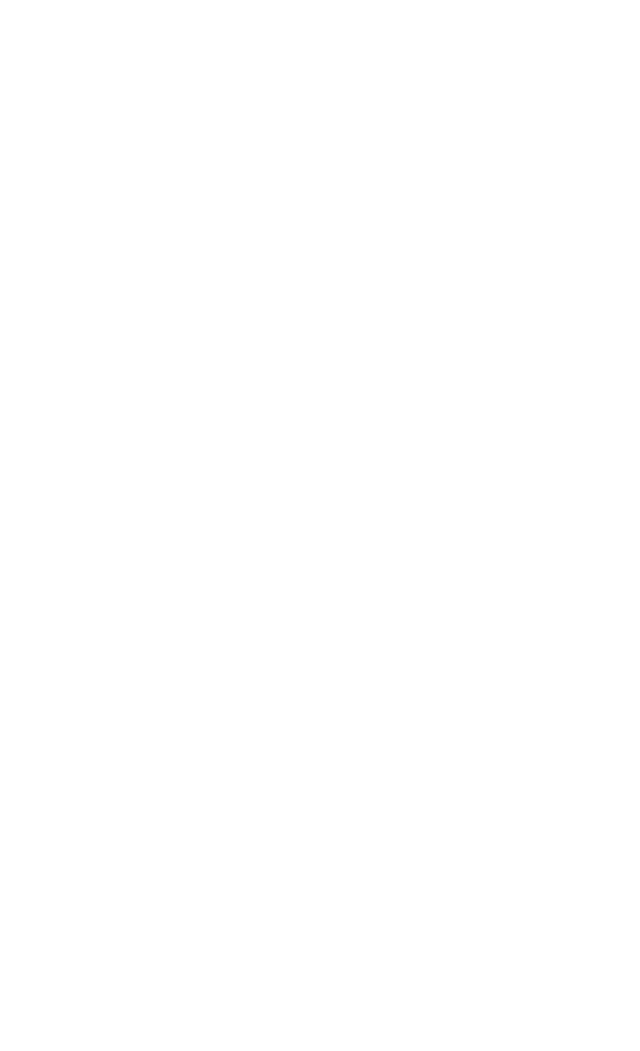
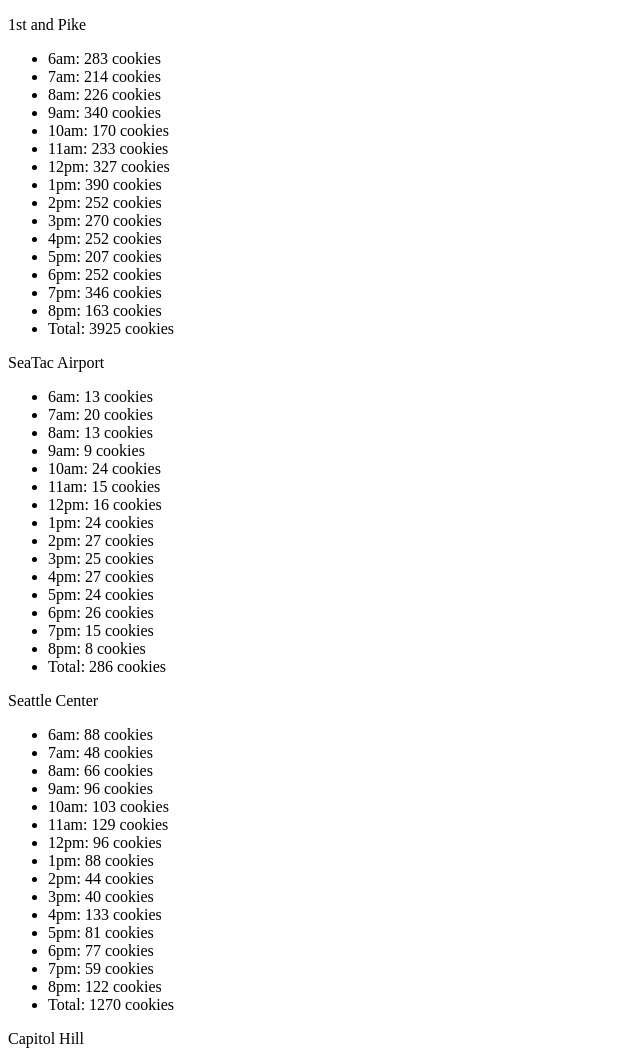
Before and after one commit to ratiphi/cookie-stand, a plain HTML site: page index.html in a window 1280 px wide. Shown: the top 1051 px of the page, without its empty margins (0-640 px from the left). Before the commit the page ends 800 px from the top, so only its background shows below. Drawn offline with Linux system fonts and the light colour scheme.

Commit message:
bug fixes

```diff
--- a/app.js
+++ b/app.js
@@ -9,56 +9,177 @@
   randHourlySales: function() {
     var elList = document.createElement('ul');
     var elstoreName = document.createElement('p');
-    var eltotalName = document.createElement('p');
     var arrRandHourlySales = [];
     var totalCookies = 0;
 
     for (var i = 6; i < 12; i++) {
-      var hourlyCookies = Math.floor(this.randCust() * this.avgPerHour)
+      var hourlyCookies = Math.floor(this.randCust() * this.avgPerHour);
       arrRandHourlySales.push('<li>' + i + 'am: ' + hourlyCookies + ' cookies' + '</li>');
       totalCookies = totalCookies + hourlyCookies;
     }
-    var hourlyCookies = Math.floor(this.randCust() * this.avgPerHour)
+    hourlyCookies = Math.floor(this.randCust() * this.avgPerHour);
     arrRandHourlySales.push('<li>' + 12 + 'pm: ' + hourlyCookies + ' cookies' + '</li>');
     totalCookies = totalCookies + hourlyCookies;
-    for (var i = 1; i < 9; i++) {
-      var hourlyCookies = Math.floor(this.randCust() * this.avgPerHour)
+    for (i = 1; i < 9; i++) {
+      hourlyCookies = Math.floor(this.randCust() * this.avgPerHour);
       arrRandHourlySales.push('<li>' + i + 'pm: ' + hourlyCookies + ' cookies' + '</li>');
       totalCookies = totalCookies + hourlyCookies;
     }
+    arrRandHourlySales.push('<li>' + 'Total: ' + totalCookies + ' cookies' + '</li>');
     var elFullList = arrRandHourlySales.join('');
     elstoreName.innerHTML = this.name;
     elList.innerHTML = elFullList;
-    eltotalName.innerHTML = 'Total: ' + totalCookies + ' cookies'
     document.body.appendChild(elstoreName);
     document.body.appendChild(elList);
-    document.body.appendChild(eltotalName);
+  }
+};
+
+var seatacAirport = {
+  name: 'SeaTac Airport',
+  minCust: 3,
+  maxCust: 24,
+  avgPerHour: 1.2,
+  randCust: function() {
+    return Math.floor(Math.random() * (this.maxCust - this.minCust)) + this.minCust;
+  },
+  randHourlySales: function() {
+    var elList = document.createElement('ul');
+    var elstoreName = document.createElement('p');
+    var arrRandHourlySales = [];
+    var totalCookies = 0;
+
+    for (var i = 6; i < 12; i++) {
+      var hourlyCookies = Math.floor(this.randCust() * this.avgPerHour);
+      arrRandHourlySales.push('<li>' + i + 'am: ' + hourlyCookies + ' cookies' + '</li>');
+      totalCookies = totalCookies + hourlyCookies;
+    }
+    hourlyCookies = Math.floor(this.randCust() * this.avgPerHour);
+    arrRandHourlySales.push('<li>' + 12 + 'pm: ' + hourlyCookies + ' cookies' + '</li>');
+    totalCookies = totalCookies + hourlyCookies;
+    for (i = 1; i < 9; i++) {
+      hourlyCookies = Math.floor(this.randCust() * this.avgPerHour);
+      arrRandHourlySales.push('<li>' + i + 'pm: ' + hourlyCookies + ' cookies' + '</li>');
+      totalCookies = totalCookies + hourlyCookies;
+    }
+    arrRandHourlySales.push('<li>' + 'Total: ' + totalCookies + ' cookies' + '</li>');
+    var elFullList = arrRandHourlySales.join('');
+    elstoreName.innerHTML = this.name;
+    elList.innerHTML = elFullList;
+    document.body.appendChild(elstoreName);
+    document.body.appendChild(elList);
+  }
+};
+
+var seattleCenter = {
+  name: 'Seattle Center',
+  minCust: 11,
+  maxCust: 38,
+  avgPerHour: 3.7,
+  randCust: function() {
+    return Math.floor(Math.random() * (this.maxCust - this.minCust)) + this.minCust;
+  },
+  randHourlySales: function() {
+    var elList = document.createElement('ul');
+    var elstoreName = document.createElement('p');
+    var arrRandHourlySales = [];
+    var totalCookies = 0;
+
+    for (var i = 6; i < 12; i++) {
+      var hourlyCookies = Math.floor(this.randCust() * this.avgPerHour);
+      arrRandHourlySales.push('<li>' + i + 'am: ' + hourlyCookies + ' cookies' + '</li>');
+      totalCookies = totalCookies + hourlyCookies;
+    }
+    hourlyCookies = Math.floor(this.randCust() * this.avgPerHour);
+    arrRandHourlySales.push('<li>' + 12 + 'pm: ' + hourlyCookies + ' cookies' + '</li>');
+    totalCookies = totalCookies + hourlyCookies;
+    for (i = 1; i < 9; i++) {
+      hourlyCookies = Math.floor(this.randCust() * this.avgPerHour);
+      arrRandHourlySales.push('<li>' + i + 'pm: ' + hourlyCookies + ' cookies' + '</li>');
+      totalCookies = totalCookies + hourlyCookies;
+    }
+    arrRandHourlySales.push('<li>' + 'Total: ' + totalCookies + ' cookies' + '</li>');
+    var elFullList = arrRandHourlySales.join('');
+    elstoreName.innerHTML = this.name;
+    elList.innerHTML = elFullList;
+    document.body.appendChild(elstoreName);
+    document.body.appendChild(elList);
+  }
+};
+
+var capitolHill = {
+  name: 'Capitol Hill',
+  minCust: 20,
+  maxCust: 38,
+  avgPerHour: 2.3,
+  randCust: function() {
+    return Math.floor(Math.random() * (this.maxCust - this.minCust)) + this.minCust;
+  },
+  randHourlySales: function() {
+    var elList = document.createElement('ul');
+    var elstoreName = document.createElement('p');
+    var arrRandHourlySales = [];
+    var totalCookies = 0;
+
+    for (var i = 6; i < 12; i++) {
+      var hourlyCookies = Math.floor(this.randCust() * this.avgPerHour);
+      arrRandHourlySales.push('<li>' + i + 'am: ' + hourlyCookies + ' cookies' + '</li>');
+      totalCookies = totalCookies + hourlyCookies;
+    }
+    hourlyCookies = Math.floor(this.randCust() * this.avgPerHour);
+    arrRandHourlySales.push('<li>' + 12 + 'pm: ' + hourlyCookies + ' cookies' + '</li>');
+    totalCookies = totalCookies + hourlyCookies;
+    for (i = 1; i < 9; i++) {
+      hourlyCookies = Math.floor(this.randCust() * this.avgPerHour);
+      arrRandHourlySales.push('<li>' + i + 'pm: ' + hourlyCookies + ' cookies' + '</li>');
+      totalCookies = totalCookies + hourlyCookies;
+    }
+    arrRandHourlySales.push('<li>' + 'Total: ' + totalCookies + ' cookies' + '</li>');
+    var elFullList = arrRandHourlySales.join('');
+    elstoreName.innerHTML = this.name;
+    elList.innerHTML = elFullList;
+    document.body.appendChild(elstoreName);
+    document.body.appendChild(elList);
+  }
+};
+
+var alki = {
+  name: 'Alki',
+  minCust: 2,
+  maxCust: 16,
+  avgPerHour: 4.6,
+  randCust: function() {
+    return Math.floor(Math.random() * (this.maxCust - this.minCust)) + this.minCust;
+  },
+  randHourlySales: function() {
+    var elList = document.createElement('ul');
+    var elstoreName = document.createElement('p');
+    var arrRandHourlySales = [];
+    var totalCookies = 0;
+
+    for (var i = 6; i < 12; i++) {
+      var hourlyCookies = Math.floor(this.randCust() * this.avgPerHour);
+      arrRandHourlySales.push('<li>' + i + 'am: ' + hourlyCookies + ' cookies' + '</li>');
+      totalCookies = totalCookies + hourlyCookies;
+    }
+    hourlyCookies = Math.floor(this.randCust() * this.avgPerHour);
+    arrRandHourlySales.push('<li>' + 12 + 'pm: ' + hourlyCookies + ' cookies' + '</li>');
+    totalCookies = totalCookies + hourlyCookies;
+    for (i = 1; i < 9; i++) {
+      hourlyCookies = Math.floor(this.randCust() * this.avgPerHour);
+      arrRandHourlySales.push('<li>' + i + 'pm: ' + hourlyCookies + ' cookies' + '</li>');
+      totalCookies = totalCookies + hourlyCookies;
+    }
+    arrRandHourlySales.push('<li>' + 'Total: ' + totalCookies + ' cookies' + '</li>');
+    var elFullList = arrRandHourlySales.join('');
+    elstoreName.innerHTML = this.name;
+    elList.innerHTML = elFullList;
+    document.body.appendChild(elstoreName);
+    document.body.appendChild(elList);
   }
 };
 
 firstAndPike.randHourlySales();
-
-
-var seatacAirport = {
-  min: 3,
-  max: 24,
-  avg: 1.2
-};
-
-var seattleCenter = {
-  min: 11,
-  max: 38,
-  avg: 3.7
-};
-
-var capitolHill = {
-  min: 20,
-  max: 38,
-  avg: 2.3
-};
-
-var alki = {
-  min: 2,
-  max: 16,
-  avg: 4.6
-};
+seatacAirport.randHourlySales();
+seattleCenter.randHourlySales();
+capitolHill.randHourlySales();
+alki.randHourlySales();
--- a/index.html
+++ b/index.html
@@ -5,6 +5,6 @@
     <title>Pat's Salmon Cookies</title>
   </head>
   <body>
-
+    <script src="app.js"></script>
   </body>
 </html>
```
